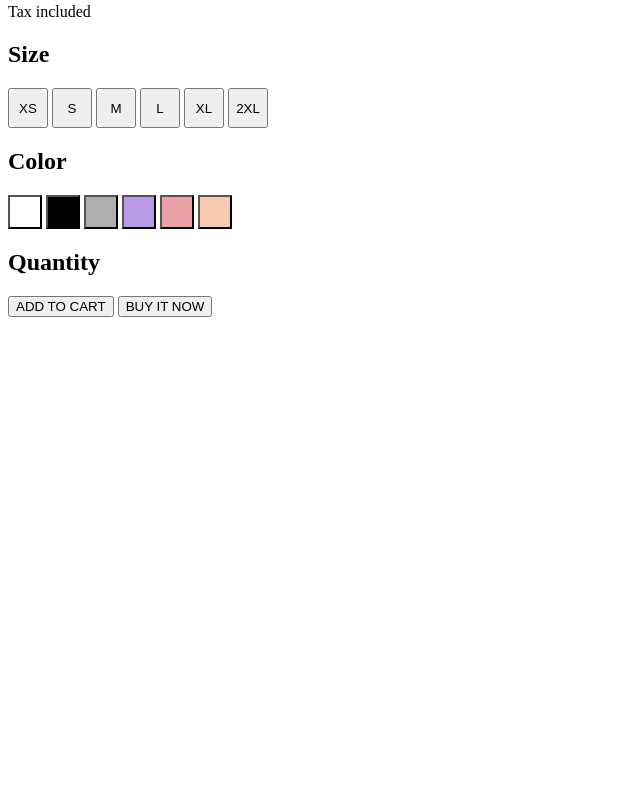
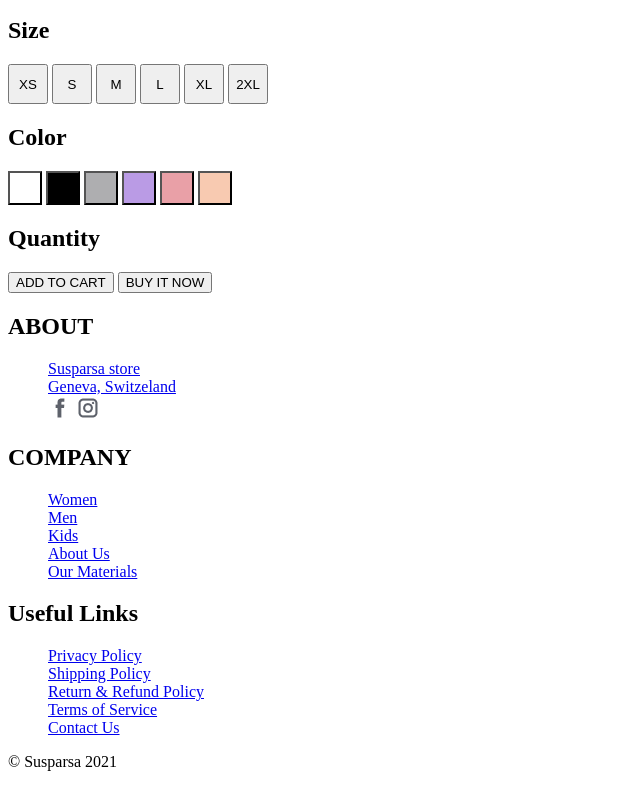
Before and after one commit to vica8585/db_Starovoitova, a plain HTML site: page Starovoitova_Spurit/index.html in a window 1280 px wide. Shown: the part 893-1680 px from the top of the page, without its empty margins (0-640 px from the left). Before the commit the page ends 1230 px from the top, so only its background shows below. Drawn offline with Linux system fonts and the light colour scheme.

Commit message:
added footer

```diff
--- a/Starovoitova_Spurit/index.html
+++ b/Starovoitova_Spurit/index.html
@@ -12,25 +12,25 @@
         <!--Main navigation-->
         <nav>
             <ul>
-                <li><a href="#">Women</a></li>
-                <li><a href="#">Men</a></li>
-                <li><a href="#">Kids</a></li>
-                <li><a href="#">Company</a></li>
-                <li><a href="/index.html">
+                <li class="nav__list list"><a href="#">Women</a></li>
+                <li class="nav__list list"><a href="#">Men</a></li>
+                <li class="nav__list list"><a href="#">Kids</a></li>
+                <li class="nav__list list"><a href="#">Company</a></li>
+                <li class="nav__list list"><a href="/index.html">
                     <img src="imgs/logoSusparsa.jpg" alt="Logo Susparsa">
                     </a></li>
-                <li><a href="#">Account</a></li>
-                <li><a href="#">Search</a></li>
-                <li><a href="#">Cart (<span>0</span>)</a></li>
-                <li><a href="#">Home</a></li>
-                <li><a href="#">Women</a></li>
-                <li><a href="#">White unisex t-shirt</a></li>
+                <li class="nav__list list"><a href="#">Account</a></li>
+                <li class="nav__list list"><a href="#">Search</a></li>
+                <li class="nav__list list"><a href="#">Cart (<span>0</span>)</a></li>
+                <li class="nav__list list"><a href="#">Home</a></li>
+                <li class="nav__list list"><a href="#">Women</a></li>
+                <li class="nav__list list"><a href="#">White unisex t-shirt</a></li>
             </ul>
         </nav>
     </header>
     <main>
-        <!---->
-        <article class="card" aria-label="Product card">
+        <!--Product card-->
+        <article class="product-card" aria-label="Product card">
             <section>
                 <figure>
                     <img src="imgs/mainPic.jpg" alt="White unisex t-shirt">
@@ -98,6 +98,41 @@
         </article>
     </main>
     <footer>
+        <section>
+            <section>
+                <h2>ABOUT</h2>
+                <ul>
+                    <li class="list"><a href="#">Susparsa store <br>Geneva, Switzeland</a></li>
+                    <li class="list">
+                        <a href="#"><img src="imgs/facebook.jpg" alt="Facebook"></a>
+                        <a href="#"><img src="imgs/instagram.jpg" alt="Instagram"></a>
+                    </li>
+                </ul>
+            </section>
+            <section>
+                <h2>COMPANY</h2>
+                <ul>
+                    <li class="list"><a href="#">Women</a></li>
+                    <li class="list"><a href="#">Men</a></li>
+                    <li class="list"><a href="#">Kids</a></li>
+                    <li class="list"><a href="#">About Us</a></li>
+                    <li class="list"><a href="#">Our Materials</a></li>
+                </ul>
+            </section>
+            <section>
+                <h2>Useful Links</h2>
+                <ul>
+                    <li class="list"><a href="#">Privacy Policy</a></li>
+                    <li class="list"><a href="#">Shipping Policy</a></li>
+                    <li class="list"><a href="#">Return & Refund Policy</a></li>
+                    <li class="list"><a href="#">Terms of Service</a></li>
+                    <li class="list"><a href="#">Contact Us</a></li>
+                </ul>
+            </section>
+            <section>
+               <p>© Susparsa 2021</p>
+            </section>
+        </section>
 
 
     </footer>
--- a/Starovoitova_Spurit/style.css
+++ b/Starovoitova_Spurit/style.css
@@ -1,7 +1,7 @@
-header nav {
-display: inline-block;
+.list {
+    list-style-type: none;
 }
-nav ul li {
+.nav__list{
     display: inline-block;
 }
 .button__size {
```
Also changed, not shown: Starovoitova_Spurit/imgs/facebook.jpg (added), Starovoitova_Spurit/imgs/instagram.jpg (added).
